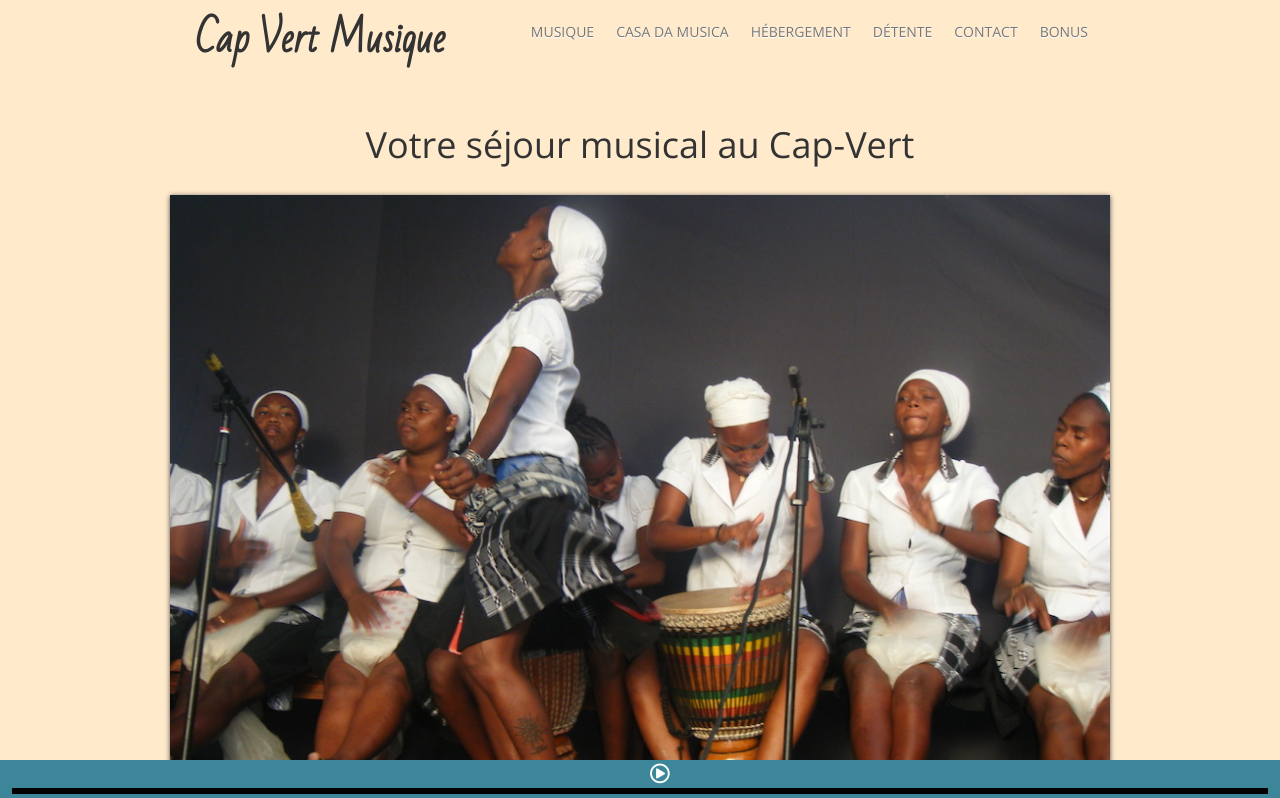
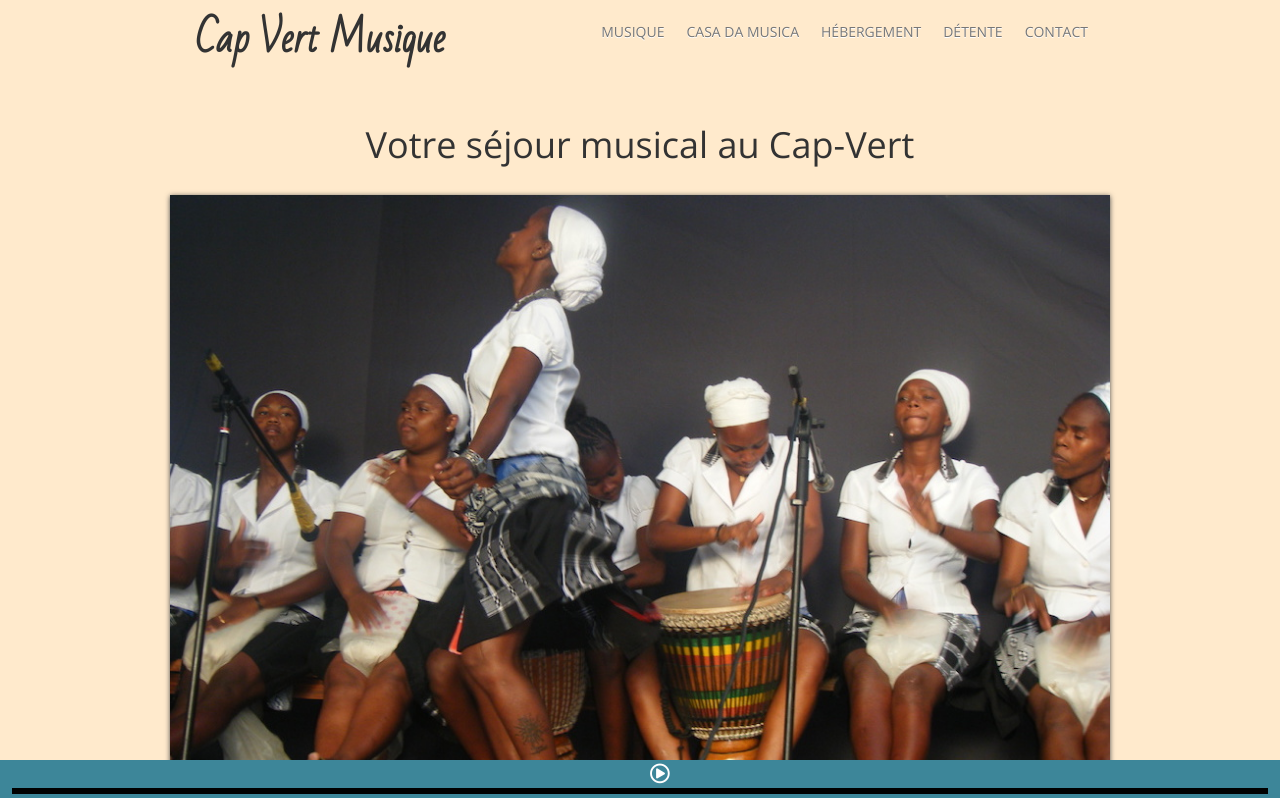
Before and after one commit to BastienL/cap-vert-musique, a plain HTML site: page index.html in a window 1280 px wide. Shown: the top 798 px of the page. Drawn offline with nearby package versions, Linux system fonts and the light colour scheme.

Commit message:
Remove bonus from the navbar

```diff
--- a/index.html
+++ b/index.html
@@ -48,9 +48,6 @@
 									</li>
 									<li>
 										<a href="#contact">Contact</a>
-									</li>
-									<li>
-										<a href="/bonus">Bonus</a>
 									</li>
 								</ul>
 							</div>
```
